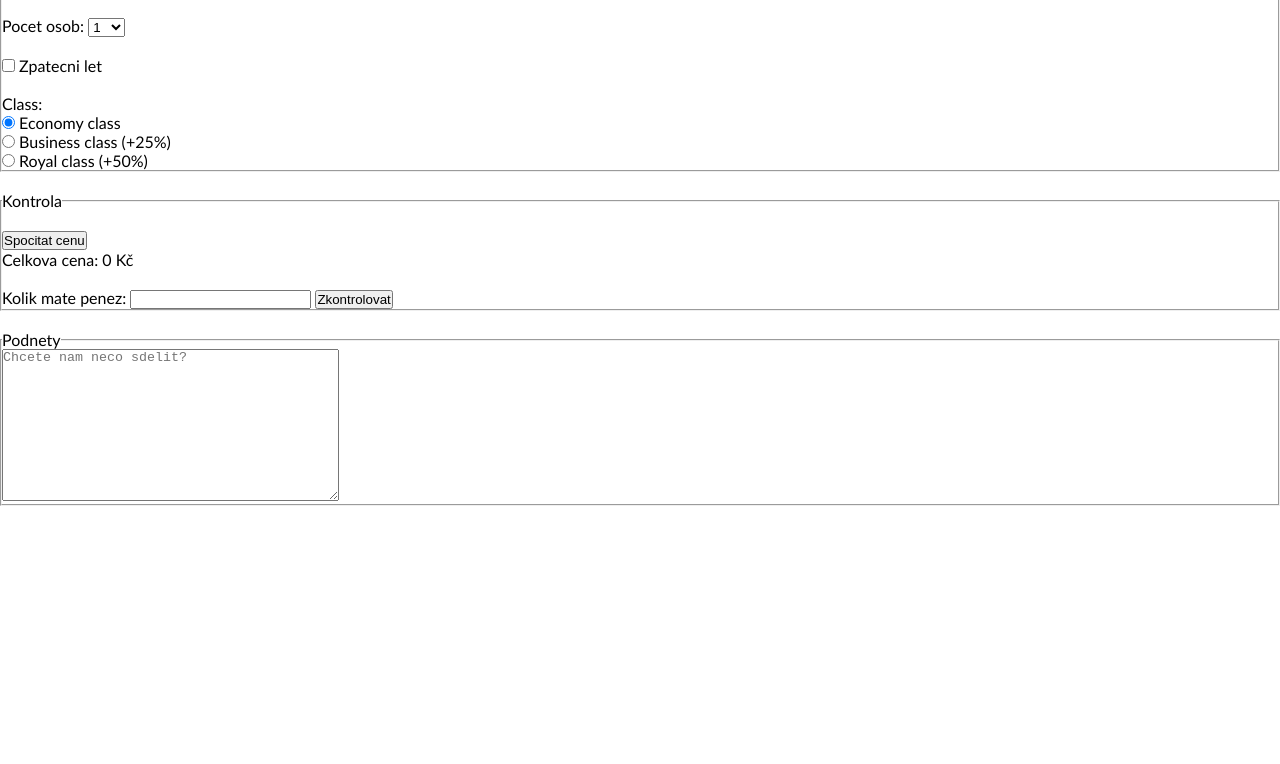
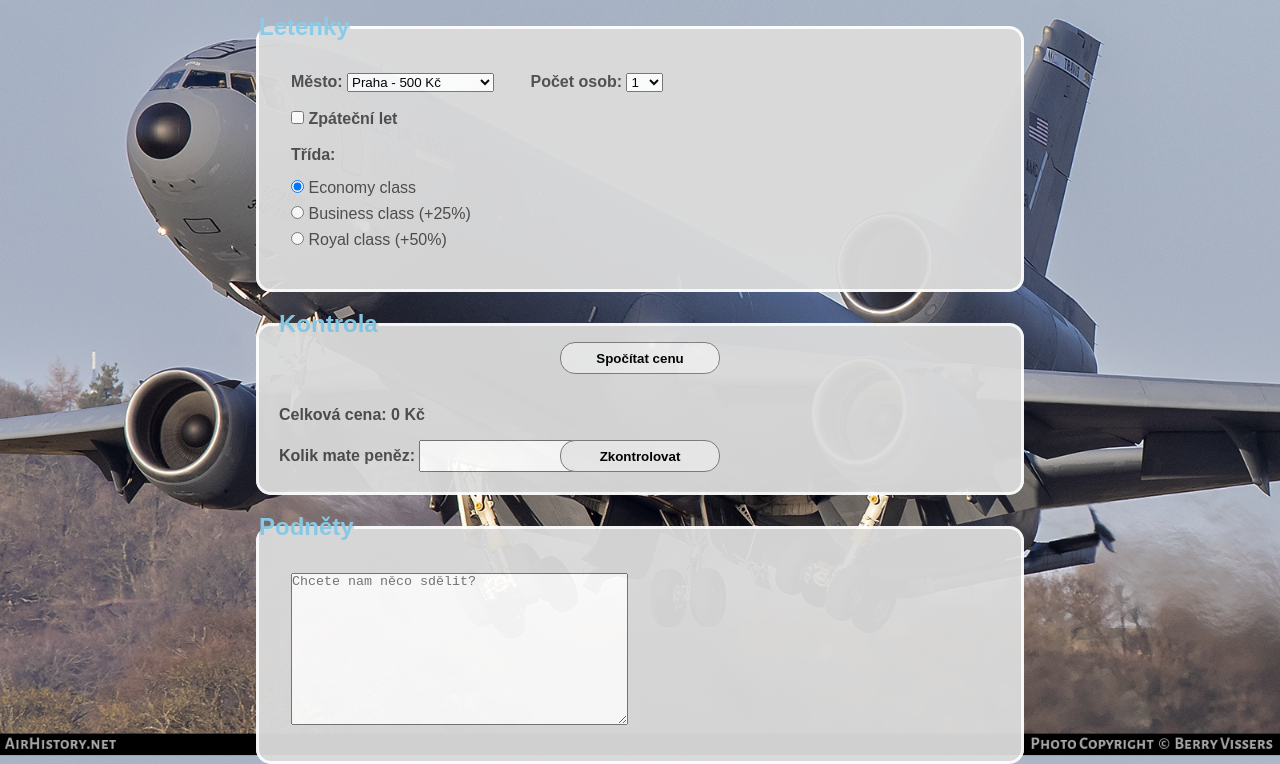
Before and after one commit to MajklKra/Javasript---cviceni, a plain HTML site: page index.html in a window 1280 px wide. Shown: the part 120-884 px from the top of the page. Before the commit the page ends 800 px from the top, so only its background shows below. Drawn offline with Linux system fonts and the light colour scheme; files whose address does not match are found by name.

Commit message:
Commit The end

```diff
--- a/index.html
+++ b/index.html
@@ -7,28 +7,23 @@
     <link rel="stylesheet" href="style.css" />
   </head>
   <body>
-    <div class="container">
+    <div class="container" id="c1">
       <h1>Letenky</h1>
-      <br />
 
       <form id="booking">
         <fieldset class="field-let">
           <legend>Letenky</legend>
-          <br />
 
           <div class="form-book">
-            <label for="">Mesto</label>
+            <label for="" id="l1">Město:</label>
             <select id="let">
               <option value="500">Praha - 500 Kč</option>
               <option value="3000">Frankfurt - 3000 Kč</option>
               <option value="15000">New York - 15000 Kč</option>
               <option value="30000">Sydney - 30000 Kč</option>
             </select>
-          </div>
-          <br />
 
-          <div class="form-person">
-            <label for="person">Pocet osob:</label>
+            <label for="person" id="l2">Počet osob:</label>
             <select id="person">
               <option value="1">1</option>
               <option value="2">2</option>
@@ -43,17 +38,32 @@
             </select>
           </div>
 
+          <!-- <div class="form-person">
+            <label for="person">Pocet osob:</label>
+            <select id="person">
+              <option value="1">1</option>
+              <option value="2">2</option>
+              <option value="3">3</option>
+              <option value="4">4</option>
+              <option value="5">5</option>
+              <option value="6">6</option>
+              <option value="7">7</option>
+              <option value="8">8</option>
+              <option value="9">9</option>
+              <option value="10">10</option>
+            </select>
+          </div> -->
+
           <br />
-
-          <div class="form-backFlight">
+          <div class="form-backFlight" id="c2">
             <input type="checkbox" id="backFlight" />
-            <label for="backFlight">Zpatecni let</label>
+            <label for="backFlight" id="l3">Zpáteční let</label>
           </div>
 
           <br />
 
-          <div class="form-class">
-            <label>Class:<br /></label>
+          <div class="form-class" id="c3">
+            <label id="l4">Třída:<br /></label>
             <input type="radio" id="economy" name="class" value="0" checked />
             <label for="economy">Economy class</label><br />
             <input type="radio" id="business" name="class" value="0.25" />
@@ -67,29 +77,28 @@
         <fieldset class="field-result">
           <legend>Kontrola</legend>
 
-          <br />
-          <button type="button" class="resultBtn">Spocitat cenu</button>
-          <br />
+          <button type="button" class="resultBtn">Spočítat cenu</button>
 
-          <div class="result" id="result">Celkova cena: 0 Kč</div>
-          <br />
+          <div class="result" id="result">Celková cena: 0 Kč</div>
 
           <div class="form-money">
-            <label for="amount">Kolik mate penez:</label>
-            <input type="number" id="amount" min="0" step="0.01" />
-            <button type="button" id="checkBtn">Zkontrolovat</button>
+                <label for="amount" id="l5">Kolik mate peněz:</label>
+                <input type="number" id="amount" min="0" step="0.01" />
+                <button type="button" id="checkBtn">Zkontrolovat</button>
           </div>
+
+
         </fieldset>
         <br />
 
         <fieldset class="field-notes">
-          <legend>Podnety</legend>
+          <legend>Podněty</legend>
           <div class="form-notes">
             <textarea
               id="notes"
               rows="10"
               cols="40"
-              placeholder="Chcete nam neco sdelit?"
+              placeholder="Chcete nam něco sdělit?"
             ></textarea>
           </div>
         </fieldset>
--- a/style.css
+++ b/style.css
@@ -5,12 +5,137 @@
 }
 
 body {
-  font-family: "Gill Sans", "Gill Sans MT", Calibri, "Trebuchet MS", sans-serif;
+  font-family: Arial, Helvetica, sans-serif;
+  font: size 16px;
+  /* background-color: lightgray; */
+  background-image: url("C:/Users/programator/Desktop/Javasript - cviceni/image/letadlo.jpg");
+  background-size: cover;
+  background-position: center;
+  background-repeat: no-repeat;
+  background-attachment: fixed;
 }
 
 .legend1 {
   font-weight: bold;
 }
 
-#label1 {
+h1 {
+  text-align: center;
+  margin: 3rem;
+  color: white;
 }
+
+#c1 {
+  margin: 0 auto;
+  max-width: 60%;
+  border-radius: 15px;
+  display: flex;
+  flex-direction: column;
+}
+
+#l1 {
+  margin-top: 2rem;
+  margin-left: 2rem;
+  font-weight: bold;
+}
+
+#let {
+  margin-top: 2rem;
+}
+
+#l2 {
+  margin-left: 2rem;
+  font-weight: bold;
+}
+
+#l3,
+#l4,
+#l5 {
+  font-weight: bold;
+}
+
+#backFlight {
+  margin-left: 2rem;
+}
+
+#c3 {
+  margin-left: 2rem;
+  margin-bottom: 2rem;
+}
+
+.field-let {
+  border-radius: 15px;
+  background-color: gainsboro;
+  opacity: 0.95;
+  color: #4d4d4d;
+  border: 3px solid white;
+}
+
+.field-result {
+  border-radius: 15px;
+  padding: 20px;
+  background-color: gainsboro;
+  opacity: 0.95;
+  color: #4d4d4d;
+  border: 3px solid white;
+}
+
+.resultBtn {
+  margin-bottom: 1rem;
+  position: relative;
+  left: 50%;
+  transform: translate(-50%, -50%);
+  font-weight: bold;
+  width: 10rem;
+  height: 2rem;
+  border-radius: 15px;
+  border: 1px solid gray;
+}
+
+#result {
+  margin-bottom: 1rem;
+  font-weight: bold;
+}
+
+.field-notes {
+  border-radius: 15px;
+  background-color: gainsboro;
+  color: #4d4d4d;
+  opacity: 0.95;
+  border: 3px solid white;
+}
+
+.form-notes {
+  margin: 2rem;
+}
+
+legend {
+  font-weight: bolder;
+  color: skyblue;
+  font-size: x-large;
+}
+
+#checkBtn {
+  font-weight: bold;
+  width: 10rem;
+  height: 2rem;
+  border-radius: 15px;
+  border: 1px solid gray;
+
+  position: absolute;
+  left: 50%;
+  transform: translate(-50%, -0%);
+}
+
+#amount {
+  width: 10rem;
+  height: 2rem;
+}
+
+#economy,#business, #royal{
+  margin-bottom: 0.75rem;
+}
+
+#economy{
+  margin-top: 1rem;;
+}
```
Also changed, not shown: image/letadlo.jpg (added), image/letadlo.png (added).
